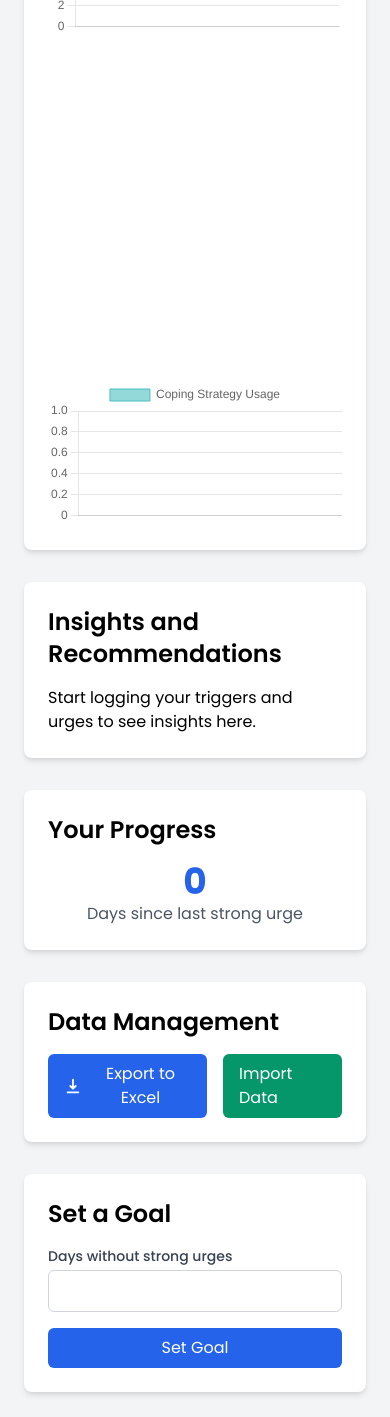
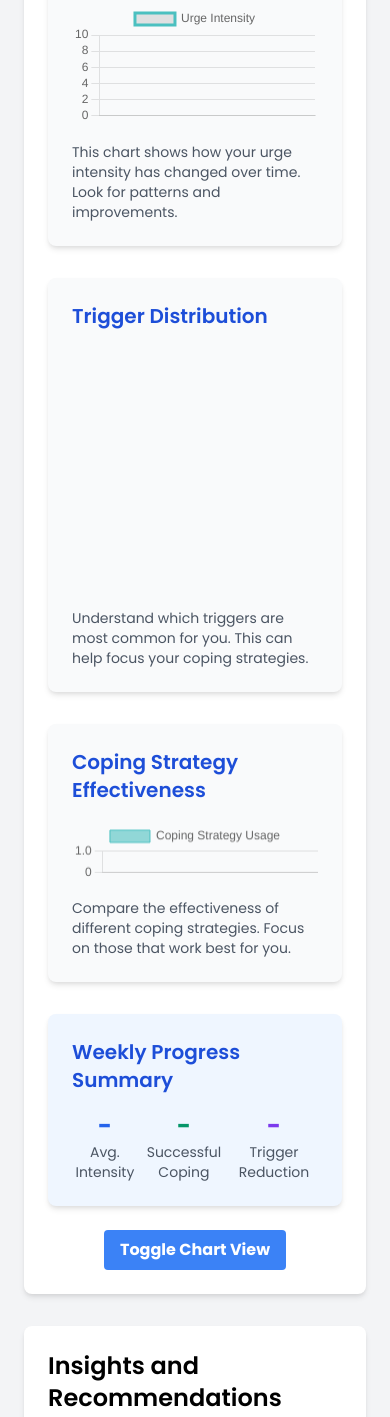
Before and after one commit to Ioioiog/Ioioiog.github.io, a plain HTML site: page resources/triggers-and-urges-tracker.html in a window 390 px wide. Shown: the part 1494-2911 px from the top of the page. Drawn offline with nearby package versions, Linux system fonts and the light colour scheme.

Commit message:
upload enhanced chart

```diff
--- a/resources/triggers-and-urges-tracker.html
+++ b/resources/triggers-and-urges-tracker.html
@@ -87,19 +87,47 @@
         </div>
 
         <div class="bg-white rounded-lg shadow-md p-6 mb-8">
-            <h2 class="text-2xl font-semibold mb-4">Your Trigger and Urge History</h2>
-            <div class="grid grid-cols-1 md:grid-cols-2 gap-6">
-                <div>
-                    <canvas id="urgeChart" width="400" height="200"></canvas>
-                </div>
-                <div>
-                    <canvas id="triggerChart" width="400" height="200"></canvas>
-                </div>
-                <div>
-                    <canvas id="copingChart" width="400" height="200"></canvas>
-                </div>
+    <h2 class="text-2xl font-semibold mb-6 text-blue-600 border-b pb-2">Your Trigger and Urge History</h2>
+    <div class="grid grid-cols-1 md:grid-cols-2 gap-8">
+    <div class="bg-gray-50 p-6 rounded-lg shadow-md transition-all duration-300 hover:shadow-lg">
+        <h3 class="text-xl font-semibold mb-4 text-blue-700">Urge Intensity Over Time</h3>
+        <canvas id="urgeChart" width="400" height="200" class="mb-4"></canvas>
+        <p class="text-sm text-gray-600">This chart shows how your urge intensity has changed over time. Look for patterns and improvements.</p>
+    </div>
+    <div class="bg-gray-50 p-6 rounded-lg shadow-md transition-all duration-300 hover:shadow-lg">
+        <h3 class="text-xl font-semibold mb-4 text-blue-700">Trigger Distribution</h3>
+        <canvas id="triggerChart" width="400" height="200" class="mb-4"></canvas>
+        <p class="text-sm text-gray-600">Understand which triggers are most common for you. This can help focus your coping strategies.</p>
+    </div>
+    <div class="bg-gray-50 p-6 rounded-lg shadow-md transition-all duration-300 hover:shadow-lg md:col-span-2">
+        <h3 class="text-xl font-semibold mb-4 text-blue-700">Coping Strategy Effectiveness</h3>
+        <canvas id="copingChart" width="800" height="200" class="mb-4"></canvas>
+        <p class="text-sm text-gray-600">Compare the effectiveness of different coping strategies. Focus on those that work best for you.</p>
+    </div>
+    <div class="bg-blue-50 p-6 rounded-lg shadow-md transition-all duration-300 hover:shadow-lg md:col-span-2">
+        <h3 class="text-xl font-semibold mb-4 text-blue-700">Weekly Progress Summary</h3>
+        <div id="weeklyProgress" class="flex justify-between items-center">
+            <div class="text-center">
+                <p class="text-2xl font-bold text-blue-600" id="avgIntensity">-</p>
+                <p class="text-sm text-gray-600">Avg. Intensity</p>
+            </div>
+            <div class="text-center">
+                <p class="text-2xl font-bold text-green-600" id="successfulCoping">-</p>
+                <p class="text-sm text-gray-600">Successful Coping</p>
+            </div>
+            <div class="text-center">
+                <p class="text-2xl font-bold text-purple-600" id="triggerReduction">-</p>
+                <p class="text-sm text-gray-600">Trigger Reduction</p>
             </div>
         </div>
+    </div>
+</div>
+    <div class="mt-6 text-center">
+        <button id="toggleChartView" class="bg-blue-500 hover:bg-blue-600 text-white font-bold py-2 px-4 rounded transition duration-300">
+            Toggle Chart View
+        </button>
+    </div>
+</div>
 
         <div class="bg-white rounded-lg shadow-md p-6 mb-8">
             <h2 class="text-2xl font-semibold mb-4">Insights and Recommendations</h2>
```
